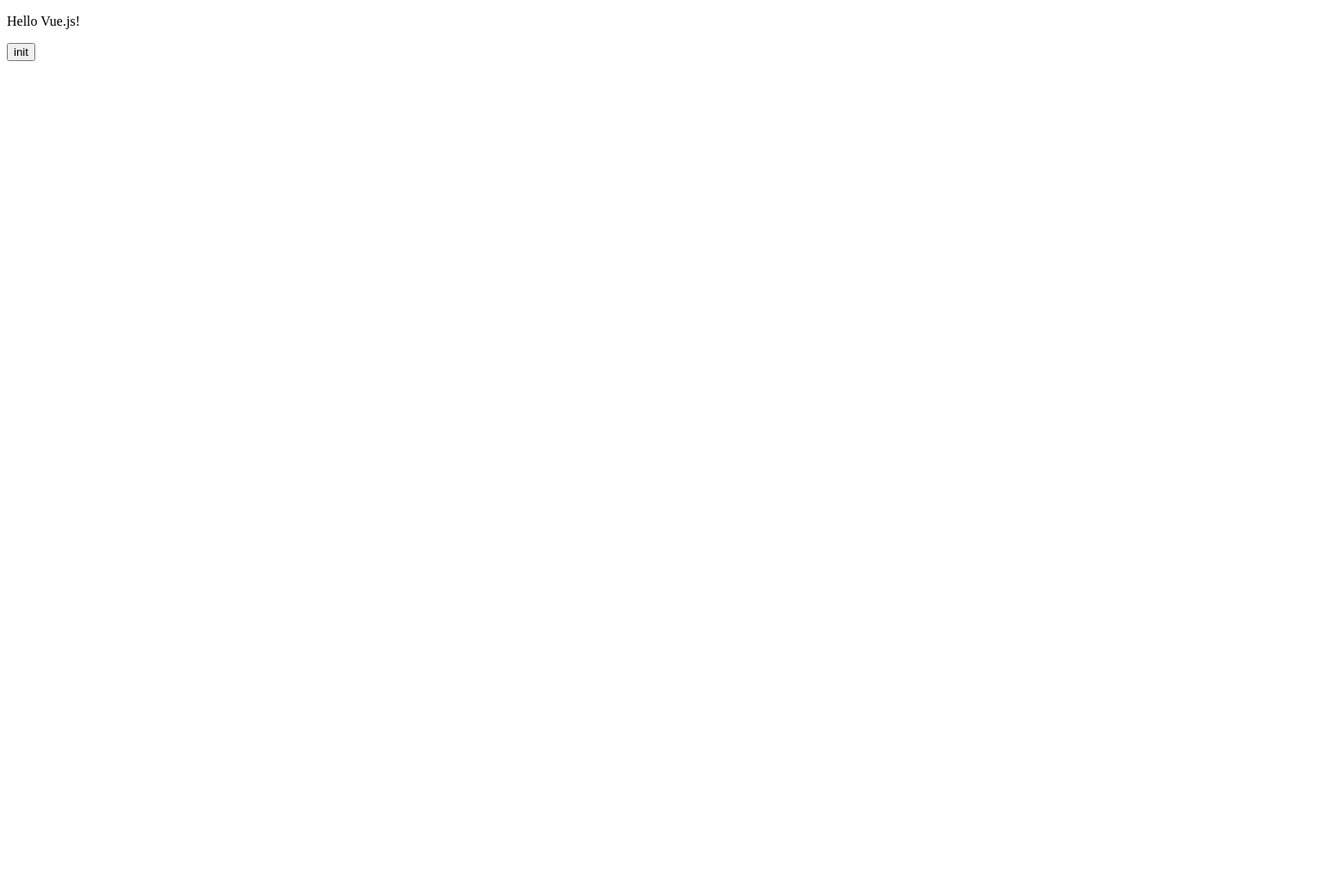
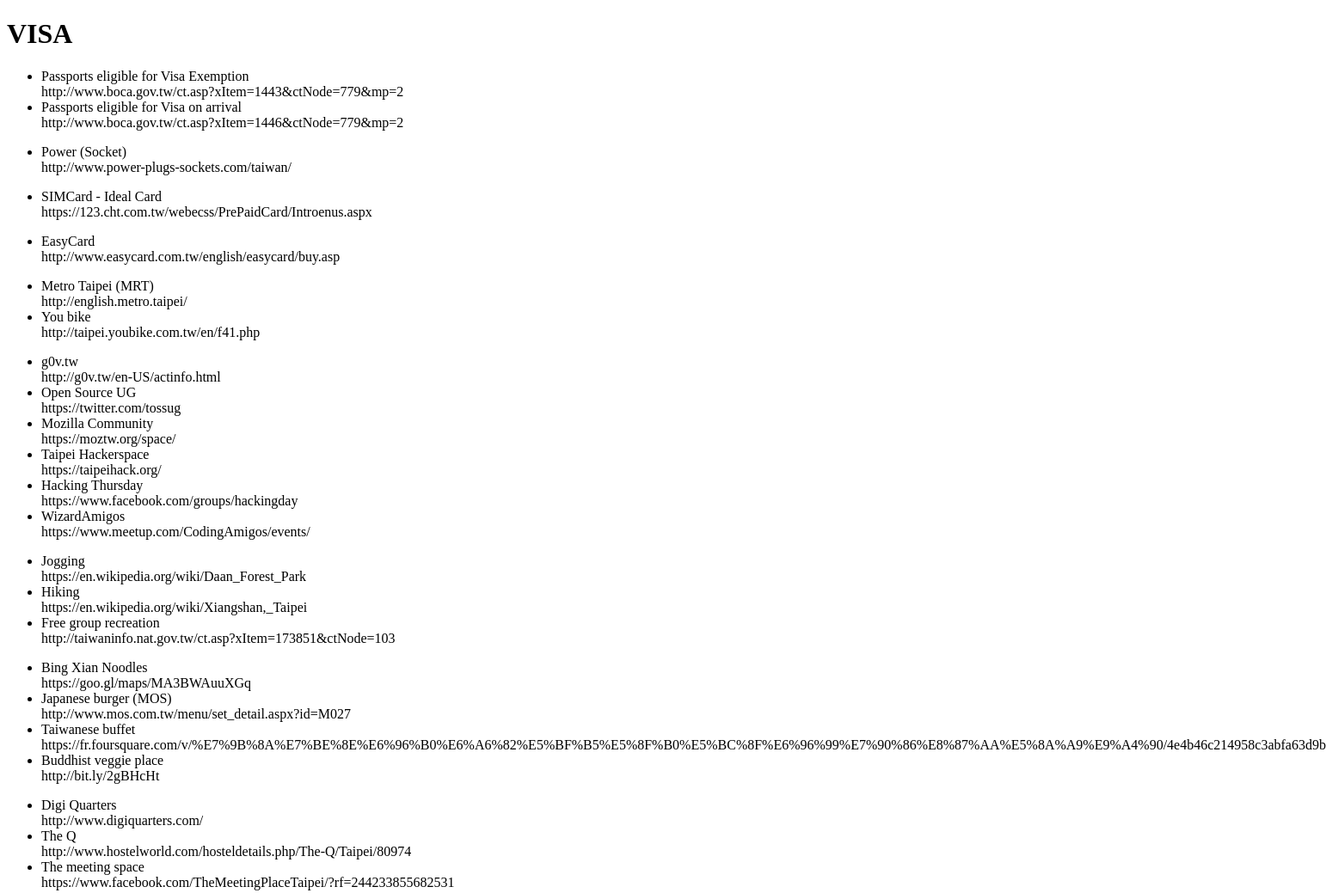
Before and after one commit to alincode/digital-nomad-guide-to-taiwan, a website: page index.html in a window 1280 px wide. Shown: the top 1039 px of the page at 86% size, 1542 px wide, since content can reach past the window. Before the commit the page ends 800 px from the top, so only its background shows below. Drawn offline with nearby package versions, Linux system fonts and the light colour scheme.

Commit message:
render item

```diff
--- a/index.html
+++ b/index.html
@@ -7,29 +7,38 @@
   <title>Digital Nomad Guide To Taiwan</title>
 </head>
 <body>
+<script src="https://unpkg.com/lodash"></script>
 <script src="https://unpkg.com/vue"></script>
 
 <div id="app">
-  <p>{{ message }}</p>
-  <button v-on:click="init">init</button>
+  <div v-for="(info, index) in infos">
+    <h1>{{index}}</h1>
+      <ul v-for="(info, index) in infos">
+        <li v-for="item in info">
+          {{ item.name }}
+          <br/> {{ item.link }}
+        </li>
+      </ul>
+  </div>
 </div>
 
 <script>
   var app = new Vue({
     el: '#app',
-    data: { message: 'Hello Vue.js!' },
+    data: { infos: [] },
     methods: {
       init: function (event) {
         fetch('https://alincode.github.io/digital-nomad-guide-to-taiwan/data.json').then(function (response) {
           return response.json()
-        }).then(function (j) {
-          console.dir(j);
+        }).then(function (jsonData) {
+          app.infos = jsonData;
         }).catch(function (err) {
-          alert('err');
+          // alert('err');
         });
       }
     }
   });
+  app.init();
 </script>
 </body>
 </html>
```
